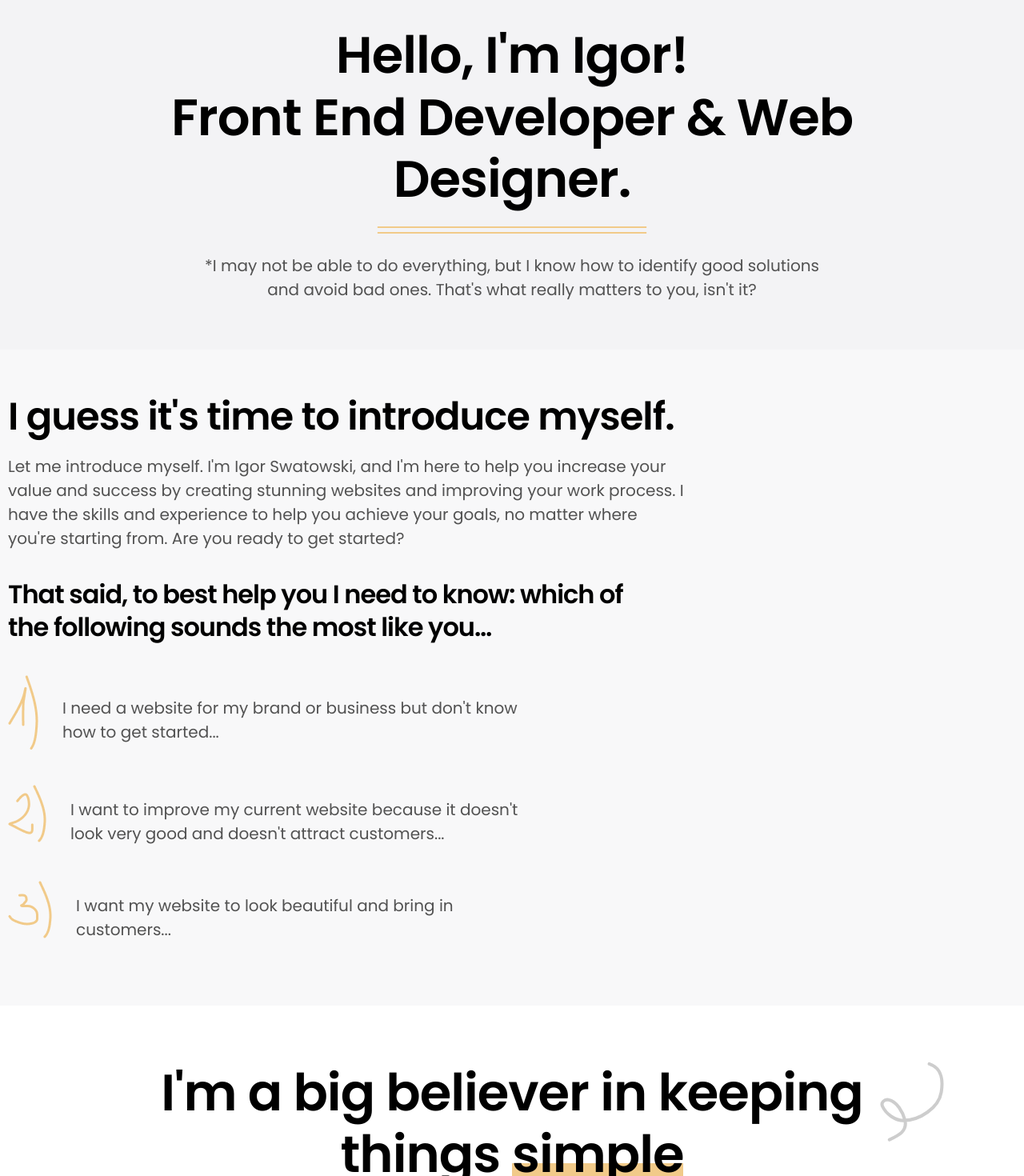
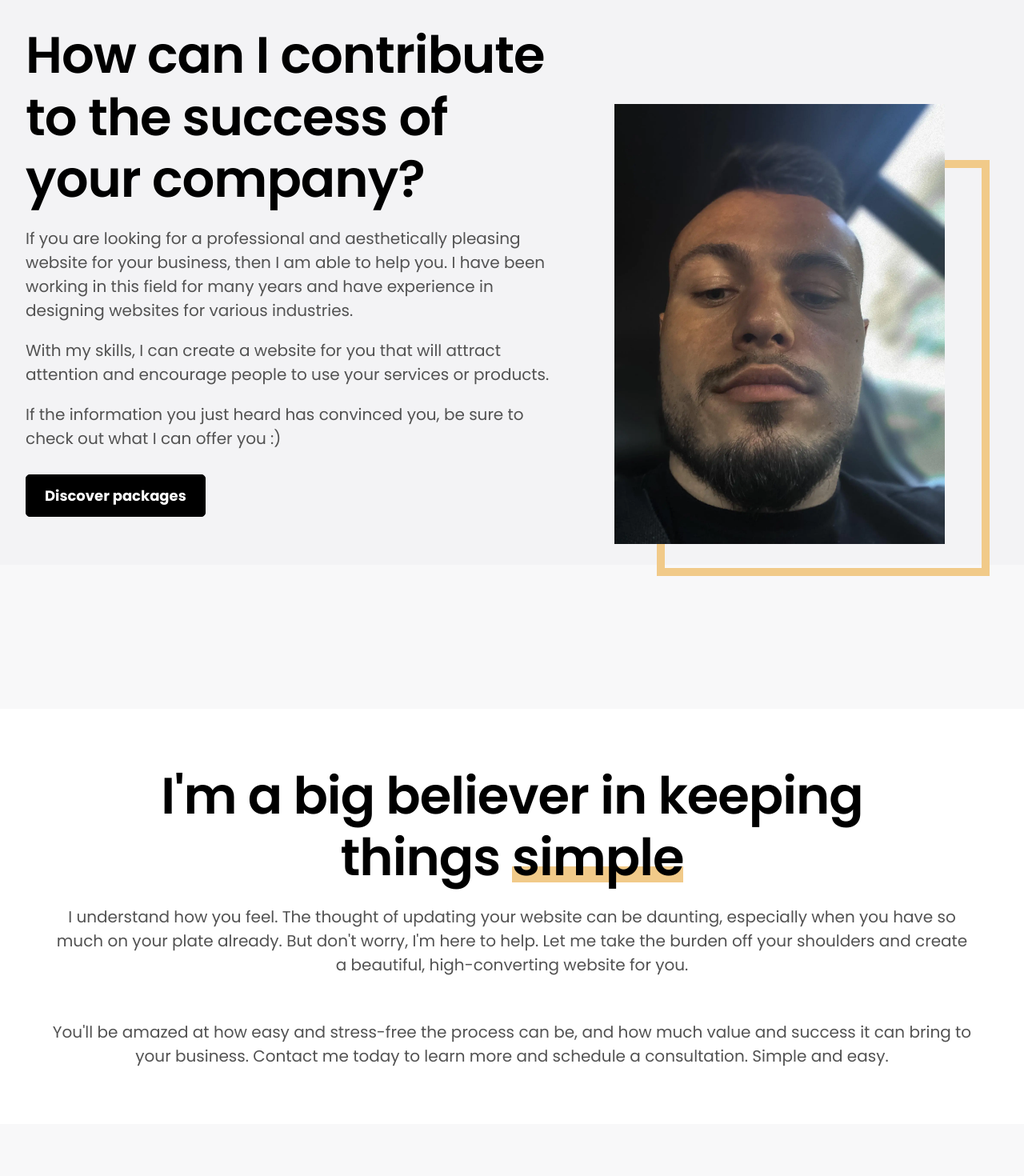
Before and after one commit to IgorSwatowski/igorswatowski.com, a Next.js app: page /about in a window 1280 px wide. Shown: the part 240-1710 px from the top of the page at 80% size. Built offline with nearby package versions, Linux system fonts and the light colour scheme.

Commit message:
Change about page

```diff
--- a/src/i18n/locales/en.ts
+++ b/src/i18n/locales/en.ts
@@ -71,15 +71,14 @@ const en = {
   ctaSecondBtn: 'Yeah!',
 
   //About
-  bannerHeading: "Hello, I'm Igor!",
-  bannerHeadingSecond: 'Front End Developer & Web Designer.',
+  bannerHeading: 'How can I contribute to the success of your company?',
   bannerText:
-    "*I may not be able to do everything, but I know how to identify good solutions and avoid bad ones. That's what really matters to you, isn't it?",
-  timeToIntroduceHeading: "I guess it's time to introduce myself.",
-  timeToIntroduceText:
-    "Let me introduce myself. I'm Igor Swatowski, and I'm here to help you increase your value and success by creating stunning websites and improving your work process. I have the skills and experience to help you achieve your goals, no matter where you're starting from. Are you ready to get started?",
-  timeToIntroduceHeadingSecond:
-    'That said, to best help you I need to know: which of the following sounds the most like you…',
+    'If you are looking for a professional and aesthetically pleasing website for your business, then I am able to help you. I have been working in this field for many years and have experience in designing websites for various industries.',
+  bannerTextSecond:
+    'With my skills, I can create a website for you that will attract attention and encourage people to use your services or products.',
+  bannerTextThird:
+    'If the information you just heard has convinced you, be sure to check out what I can offer you :)',
+  timeToIntroduceHeading: 'Which of the following sounds the most like you…',
   timeToIntroduceStageFirst:
     "I need a website for my brand or business but don't know how to get started...",
   timeToIntroduceStageSecond:
--- a/src/i18n/locales/pl.ts
+++ b/src/i18n/locales/pl.ts
@@ -20,7 +20,7 @@ const pl = {
   heroText:
     'Moim zadaniem jest wspieranie moich klientów w osiąganiu ich celów związanych z obecnością online.',
   heroTextSecond:
-    'Wiem, jak ważne jest dla nich osiągnięcie sukcesu, dlatego zapewniam im profesjonalne i skuteczne wsparcie, które im w tym pomoże.',
+    'Wiem, jak ważne jest dla Ciebie osiągnięcie sukcesu, dlatego zapewniam profesjonalne i skuteczne wsparcie, które Ci w tym pomoże.',
   heroBtn: 'Jak mogę Ci pomóc?',
   trustedBy: 'Zaufali mi:',
   collaborate: 'Współpracuję z markami, przedsiębiorcami i agencjami, aby stworzyć',
@@ -71,15 +71,14 @@ const pl = {
   ctaSecondBtn: 'Pewnie!',
 
   //About
-  bannerHeading: 'Cześć, jestem Igor!',
-  bannerHeadingSecond: 'Front End Developer & Web Designer.',
+  bannerHeading: 'Jak mogę przyczynić się do sukcesu Twojej firmy?',
   bannerText:
-    '*Może nie jestem w stanie zrobić wszystkiego, ale wiem jak wskazać dobre rozwiązania i uniknąć złych. To jest to, co naprawdę się dla ciebie liczy, prawda?',
-  timeToIntroduceHeading: 'Chyba nadszedł czas, aby się przedstawić.',
-  timeToIntroduceText:
-    'Jestem tutaj, aby pomóc Ci zwiększyć Twoją wartość i sukces poprzez tworzenie oszałamiających stron internetowych i usprawnienie procesu pracy. Mam umiejętności i doświadczenie, które pomogą Ci osiągnąć Twoje cele, niezależnie od tego, z jakiego miejsca zaczynasz. Czy jesteś gotowy, aby zacząć?',
-  timeToIntroduceHeadingSecond:
-    'Aby najlepiej ci pomóc, muszę wiedzieć: które z poniższych brzmi najbardziej jak ty...',
+    'Jeśli szukasz profesjonalnej i estetycznej strony internetowej dla swojej firmy, to jestem w stanie Ci pomóc. Pracuję w tej branży od wielu lat i mam doświadczenie w projektowaniu stron internetowych dla różnych branż. ',
+  bannerTextSecond:
+    'Dzięki moim umiejętnościom mogę stworzyć dla Ciebie stronę internetową, która przyciągnie uwagę i zachęci ludzi do skorzystania z Twoich usług lub produktów.',
+  bannerTextThird:
+    'Jeśli informacje, które właśnie usłyszałeś, przekonały Cię, koniecznie sprawdź, co mogę Ci zaoferować :)',
+  timeToIntroduceHeading: 'Które z poniższych brzmi najbardziej jak ty...',
   timeToIntroduceStageFirst:
     'Potrzebuję strony internetowej dla swojej marki lub firmy, ale nie wiem jak zacząć...',
   timeToIntroduceStageSecond:
@@ -88,7 +87,7 @@ const pl = {
   ctaHeading: 'Jestem wielkim zwolennikiem utrzymywania rzeczy w',
   ctaHeadingUnderline: 'prostocie.',
   ctaTextFirst:
-    'Rozumiem, jak się czujesz. Myśl o aktualizacji swojej strony internetowej może być zniechęcająca, zwłaszcza gdy masz tak wiele na swoim talerzu już. Ale nie martw się, jestem tutaj, aby pomóc. Pozwól mi wziąć ciężar z twoich ramion i stworzyć piękną, wysoko konwertującą stronę internetową dla ciebie.',
+    'Rozumiem, jak się czujesz. Myśl o aktualizacji swojej strony internetowej może być zniechęcająca, zwłaszcza gdy masz tak wiele już do zrobienia. Ale nie martw się, jestem tutaj, aby pomóc. Pozwól mi wziąć ciężar z twoich ramion i stworzyć piękną, wysoko konwertującą stronę internetową dla ciebie.',
   ctaTextSecond:
     'Będziesz zaskoczony, jak łatwy i bezstresowy może być ten proces i jak wiele wartości i sukcesów może przynieść Twojej firmie. Skontaktuj się ze mną już dziś, aby dowiedzieć się więcej i umówić na konsultacje. Proste i łatwe.',
   whoIAm: 'Budowanie stron internetowych przyjaznych dla użytkownika.',
--- a/src/pages/about.tsx
+++ b/src/pages/about.tsx
@@ -11,7 +11,6 @@ import LinesImg from '../assets/lines.png';
 import NumberFirstImg from '../assets/number_first.png';
 import NumberSecondImg from '../assets/number_second.png';
 import NumberThirdImg from '../assets/number_third.png';
-import LinesSvg from '../assets/lines.svg';
 import TrustedLinesImg from '../assets/trusted-lines-about.png';
 
 import GammasoftLogo from '../assets/trusted/gammasoft.png';
@@ -20,7 +19,8 @@ import AionlineLogo from '../assets/trusted/aionline.png';
 
 import ColorfulThreeLinesSvg from '../assets/colorful-three-lines.png';
 import InstagramIcon from '../assets/icons/instagram-icon.png';
-import MeAboutImg from '../assets/about-igor.webp';
+import MeAboutImg from '../assets/me-second.webp';
+import BannerMeImg from '../assets/about-igor.webp';
 import FacebookIcon from '../assets/icons/facebook-icon.png';
 import LinkedinIcon from '../assets/icons/linkedin-icon.png';
 
@@ -32,16 +32,14 @@ const About = () => {
     <main>
       <section className="banner-text">
         <div className="banner-text-wrapper container-box">
+          <div className="banner-text-wrapper-left">
             <h1
               className="banner-text-wrapper-heading heading-primary"
               data-aos="fade-down"
               data-aos-delay="50"
             >
               {t.bannerHeading}
-            <br />
-            {t.bannerHeadingSecond}
             </h1>
-          <Image loading="lazy" src={LinesImg} alt="" data-aos="fade-down" data-aos-delay="50" />
             <p
               className="banner-text-wrapper-text paragraph-primary"
               data-aos="fade-down"
@@ -49,10 +47,29 @@ const About = () => {
             >
               {t.bannerText}
             </p>
+            <p
+              className="banner-text-wrapper-text paragraph-primary"
+              data-aos="fade-down"
+              data-aos-delay="100"
+            >
+              {t.bannerTextSecond}
+            </p>
+            <p
+              className="banner-text-wrapper-text paragraph-primary"
+              data-aos="fade-down"
+              data-aos-delay="100"
+            >
+              {t.bannerTextThird}
+            </p>
+            <Button buttonHref="packages">{t.aboutCtaSecondBtn}</Button>
+          </div>
+          <div className="banner-text-wrapper-right">
+            <Image loading="lazy" src={BannerMeImg} alt="" />
+          </div>
         </div>
       </section>
-      <section className="introduce-me">
-        <div className="introduce-me-wrapper">
+      {/* <section className="introduce-me">
+        <div className="introduce-me-wrapper container-box">
           <h2
             className="introduce-me-wrapper-heading heading-secondary"
             data-aos="fade-down"
@@ -60,20 +77,6 @@ const About = () => {
           >
             {t.timeToIntroduceHeading}
           </h2>
-          <p
-            className="introduce-me-wrapper-text paragraph-primary"
-            data-aos="fade-down"
-            data-aos-delay="50"
-          >
-            {t.timeToIntroduceText}
-          </p>
-          <h3
-            className="introduce-me-wrapper-subheading heading-fourth"
-            data-aos="fade-down"
-            data-aos-delay="50"
-          >
-            {t.timeToIntroduceHeadingSecond}
-          </h3>
           <div className="introduce-me-wrapper-list">
             <div
               className="introduce-me-wrapper-list-item"
@@ -122,12 +125,9 @@ const About = () => {
             </div>
           </div>
         </div>
-      </section>
+      </section> */}
       <section className="cta-about-me">
         <div className="cta-about-me-wrapper container-box">
-          <div className="cta-about-me-wrapper-lines-img">
-            <Image loading="lazy" src={LinesSvg} alt="" width={100} height={100} />
-          </div>
           <h2
             className="cta-about-me-wrapper-heading heading-big"
             data-aos="fade-down"
--- a/src/styles/layout/_header.scss
+++ b/src/styles/layout/_header.scss
@@ -15,7 +15,7 @@
   right: 0;
   left: 0;
   max-width: 100%;
-  z-index: 2;
+  z-index: 5;
   background: var(--white);
   transition: 0.6s ease;
   line-height: 2;
--- a/src/styles/views/about/_bannerText.scss
+++ b/src/styles/views/about/_bannerText.scss
@@ -7,15 +7,12 @@
     padding-top: 22.6rem;
     padding-bottom: 6rem;
     display: flex;
+    flex-direction: row;
     justify-content: center;
-    flex-direction: column;
-    align-items: center;
-    text-align: center;
     margin: 0 auto;
     @include respond(phone) {
       flex-direction: column;
       padding-top: 20rem;
-      text-align: left;
     }
     @include respond(tablet-port) {
       flex-direction: column;
@@ -28,6 +25,27 @@
     @include respond(desktop-big) {
       padding-top: 27rem;
     }
+
+    &-text {
+      margin-top: 4rem;
+      max-width: 750px;
+    }
+
+    &-left {
+      width: 55%;
+      display: flex;
+      flex-direction: column;
+
+      @include respond(phone) {
+        width: 100%;
+      }
+      @include respond(tablet-port) {
+        width: 100%;
+      }
+      @include respond(tablet-land) {
+        width: 100%;
+      }
+
       &-heading {
         margin-bottom: 4rem;
         width: 1132px;
@@ -42,15 +60,82 @@
           width: 100%;
         }
       }
-    &-text {
+      a {
+        margin-top: 3rem;
+        display: block;
+        width: max-content;
+      }
+    }
+
+    &-right {
+      width: 45%;
+      position: relative;
+      top: 10rem;
+
+      @include respond(phone) {
+        width: 100%;
         margin-top: 4rem;
-      max-width: 781px;
+        top: unset;
+      }
+      @include respond(tablet-port) {
+        width: 100%;
+        margin-top: 4rem;
+        top: unset;
+      }
+      @include respond(tablet-land) {
+        width: 100%;
+        margin-top: 4rem;
+        top: unset;
       }
       img {
-      margin: 2rem 0 0.5rem 0;
+        margin-left: auto;
+        width: 100%;
+        max-width: 100%;
+        height: 550px;
+        object-fit: contain;
+        z-index: 2;
+        position: relative;
+
         @include respond(phone) {
           width: 100%;
+          height: 500px;
+          object-fit: contain;
+          margin-left: 0;
+        }
+        @include respond(tablet-port) {
+          width: 100%;
+          height: 500px;
+          object-fit: contain;
+          margin-left: 0;
+        }
+        @include respond(tablet-land) {
+          width: 100%;
+          height: 500px;
+          object-fit: contain;
+          margin-left: 0;
+        }
+      }
+      &::before {
+        content: '';
+        border: 10px solid var(--primary);
+        background: transparent;
+        width: 396px;
+        height: 500px;
+        position: absolute;
+        z-index: 1;
+        top: 7rem;
+        left: 12rem;
+
+        @include respond(phone) {
+          content: unset;
+        }
+        @include respond(tablet-port) {
+          content: unset;
+        }
+        @include respond(tablet-land) {
+          content: unset;
         }
       }
     }
   }
+}
--- a/src/styles/views/about/_cta.scss
+++ b/src/styles/views/about/_cta.scss
@@ -8,16 +8,19 @@
   justify-content: center;
   margin: 0 auto;
   width: 100%;
-  margin-top: 8rem;
+  margin-top: 18rem;
 
   @include respond(phone) {
     width: unset;
+    margin-top: unset;
   }
   @include respond(tablet-port) {
     width: unset;
+    margin-top: unset;
   }
   @include respond(tablet-land) {
     width: unset;
+    margin-top: unset;
   }
 
   &-wrapper {
@@ -51,13 +54,13 @@
     }
 
     &-text {
-      max-width: 984px;
+      max-width: 1150px;
       width: 100%;
       text-align: center;
       margin-bottom: 34px;
 
       &--second {
-        max-width: 984px;
+        max-width: 1150px;
         width: 100%;
         text-align: center;
         margin-bottom: 0;
--- a/src/styles/views/about/_introduceMe.scss
+++ b/src/styles/views/about/_introduceMe.scss
@@ -2,7 +2,17 @@
 @import '../../abstracts/variables';
 
 .introduce-me {
-  margin-top: 5.6rem;
+  margin-top: 18rem;
+
+  @include respond(phone) {
+    margin-top: unset;
+  }
+  @include respond(tablet-port) {
+    margin-top: 6rem;
+  }
+  @include respond(tablet-land) {
+    margin-top: 6rem;
+  }
 
   &-wrapper {
     display: flex;
@@ -39,13 +49,7 @@
     }
     &-heading {
       margin-bottom: 34px;
-    }
-    &-text {
-      max-width: 846px;
-      margin-bottom: 34px;
-    }
-    &-subheading {
-      max-width: 791px;
+      max-width: 800px;
     }
     &-list {
       display: flex;
@@ -60,6 +64,7 @@
         max-width: 650px;
         &-text {
           margin-bottom: 0;
+          max-width: 550px;
         }
       }
     }
--- a/src/styles/views/about/_trustedBy.scss
+++ b/src/styles/views/about/_trustedBy.scss
@@ -86,6 +86,7 @@
 
       img {
         width: 100%;
+        object-fit: contain;
       }
     }
   }
--- a/src/styles/views/about/_whoIAm.scss
+++ b/src/styles/views/about/_whoIAm.scss
@@ -86,7 +86,7 @@
       position: absolute;
       z-index: -1;
       top: 7rem;
-      left: 13rem;
+      left: 8rem;
 
       @include respond(phone) {
         content: unset;
```
Also changed, not shown: src/styles/views/_about.scss (+10 -10 lines). Lines whose indentation alone changed are shown as unchanged.
